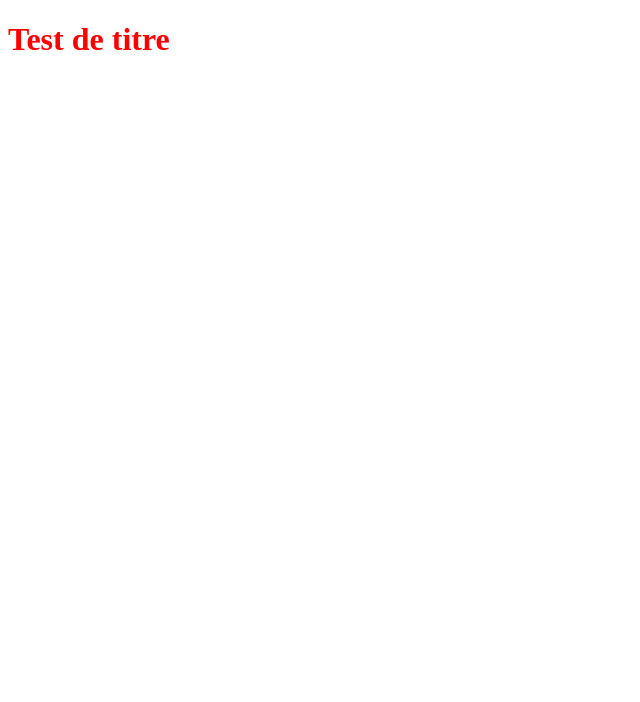
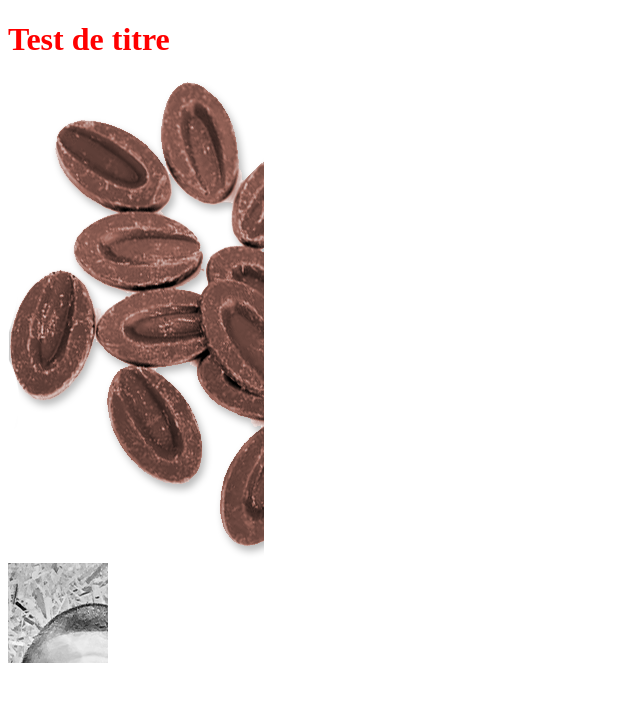
Before and after one commit to thomas-claireau/feeling-good-bakery, a website built with Vite: page index.html in a window 1280 px wide. Shown: the whole page, without its empty margins (0-640 px from the left). Built offline with nearby package versions, Linux system fonts and the light colour scheme.

Commit message:
test netlify import images

```diff
--- a/index.html
+++ b/index.html
@@ -8,6 +8,8 @@
   </head>
   <body>
     <h1>Test de titre</h1>
+    <img src="./assets/img/chocolat-droite.png" alt="" />
+    <div class="image"></div>
     <script type="module" src="./src/js/main.js"></script>
   </body>
 </html>
--- a/src/scss/style.scss
+++ b/src/scss/style.scss
@@ -1,3 +1,9 @@
 h1 {
   color: red;
 }
+
+.image {
+  width: 100px;
+  height: 100px;
+  background-image: url("../../assets/img/equipe.png");
+}
```
